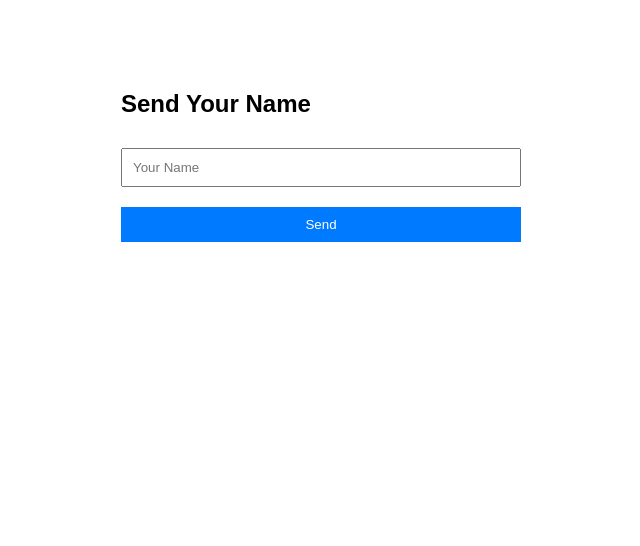
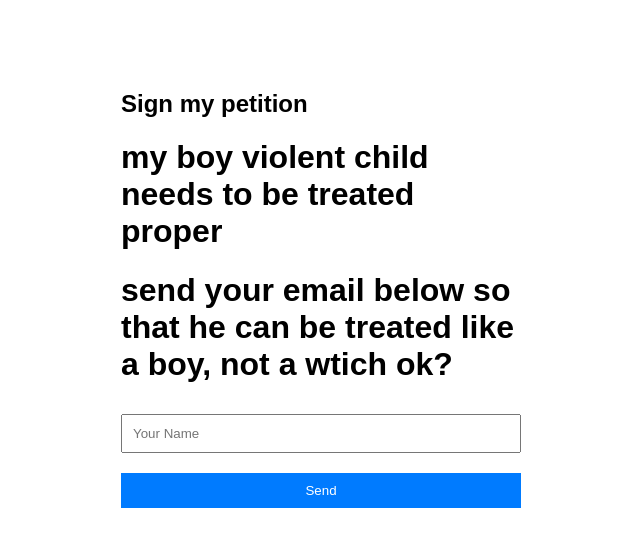
Before and after one commit to Torodem/torodem.github.io, a plain HTML site: page index.html in a window 1280 px wide. Shown: the whole page, without its empty margins (319-959 px from the left). Drawn offline with Linux system fonts and the light colour scheme.

Commit message:
Update index.html

```diff
--- a/index.html
+++ b/index.html
@@ -29,7 +29,9 @@
     </style>
 </head>
 <body>
-    <h2>Send Your Name</h2>
+    <h2>Sign my petition</h2>
+    <h1>my boy violent child needs to be treated proper</h1>
+    <h1>send your email below so that he can be treated like a boy, not a wtich ok?</h1>
     <form action="https://formsubmit.co/Torodem64@gmail.com" method="POST">
         <input type="text" name="name" placeholder="Your Name" required>
         <button type="submit">Send</button>
```
